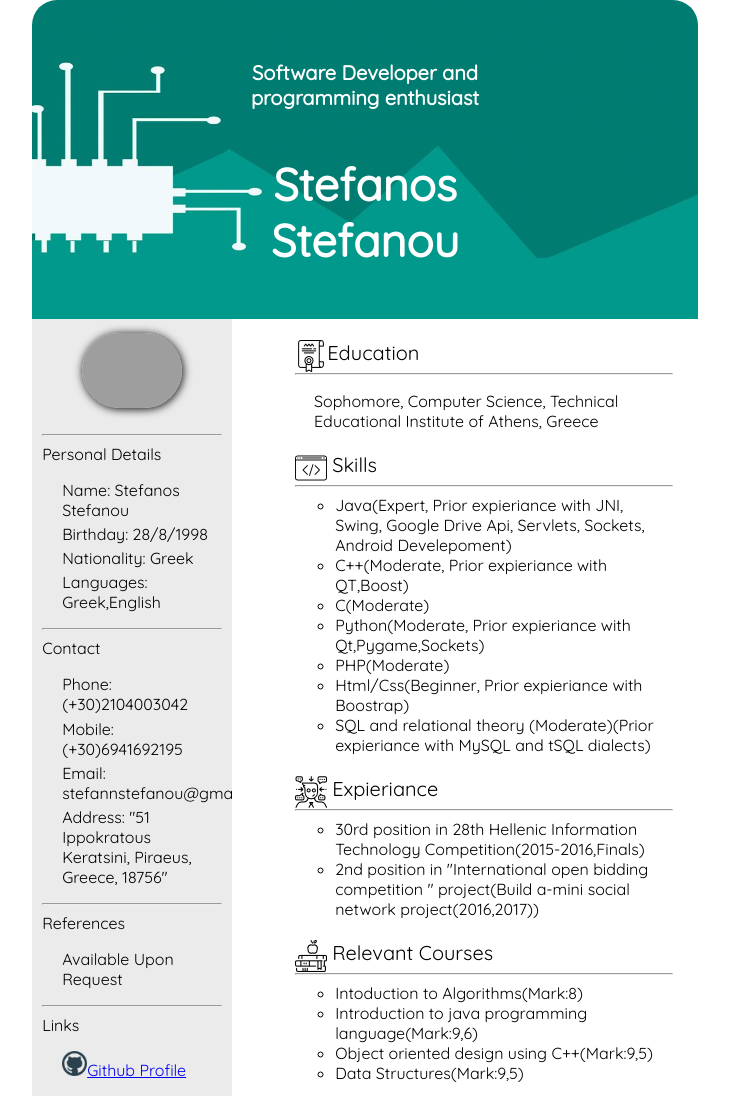
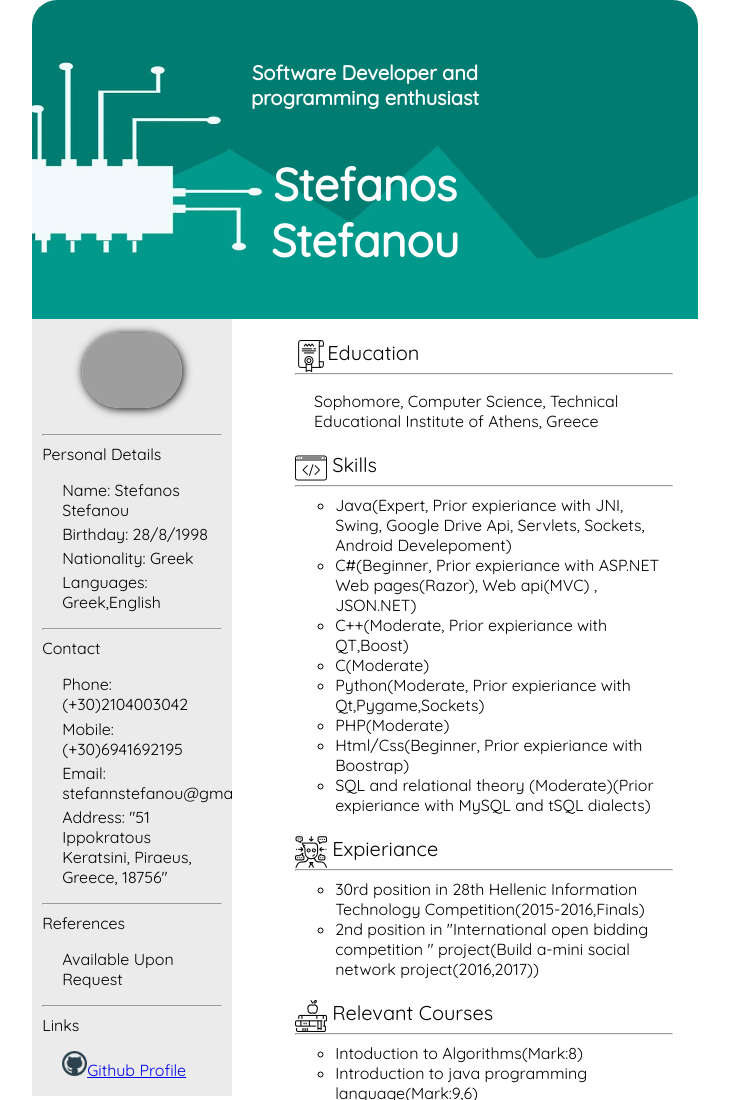
Before and after one commit to NoReasonException/SimpleCv, a plain HTML site: page index.html in a window 1280 px wide. Shown: the top 1100 px of the page, without its empty margins (275-1004 px from the left). Drawn offline with Linux system fonts and the light colour scheme; grey boxes are pictures that could not be loaded.

Commit message:
c# added :)

```diff
--- a/index.html
+++ b/index.html
@@ -56,6 +56,7 @@ Technical Educational Institute of Athens, Greece</p>
 						<hr>
 						<ul>
 							<li>Java(Expert, Prior expieriance with  JNI, Swing, Google Drive Api, Servlets, Sockets, Android Develepoment)</li>
+							<li>C#(Beginner, Prior expieriance with  ASP.NET Web pages(Razor), Web api(MVC) , JSON.NET)</li>
 							<li>C++(Moderate, Prior expieriance with QT,Boost)</li>
 							<li>C(Moderate)</li>
 							<li>Python(Moderate, Prior expieriance with Qt,Pygame,Sockets)</li>
```
